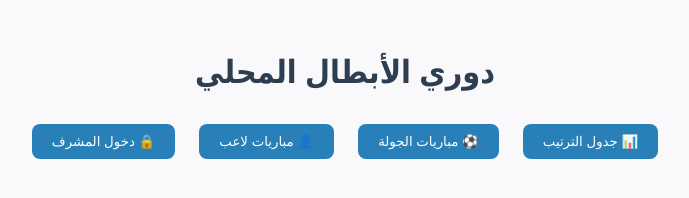
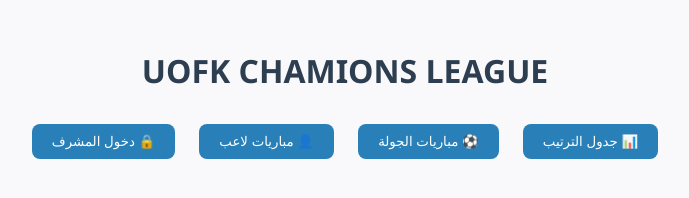
Before and after one commit to basilabdo/UofK_CLeague, a plain HTML site: page index.html in a window 1280 px wide. Shown: the whole page, without its empty margins (295-984 px from the left). Drawn offline with Linux system fonts and the light colour scheme; no server answers.

Commit message:
Update index.html

```diff
--- a/index.html
+++ b/index.html
@@ -25,7 +25,7 @@
   </style>
 </head>
 <body>
-  <h1>دوري الأبطال المحلي</h1>
+  <h1>UOFK CHAMIONS LEAGUE</h1>
 
   <div class="section-toggle">
     <button class="toggle-btn" onclick="toggleSection('standingsSection')">📊 جدول الترتيب</button>
```
